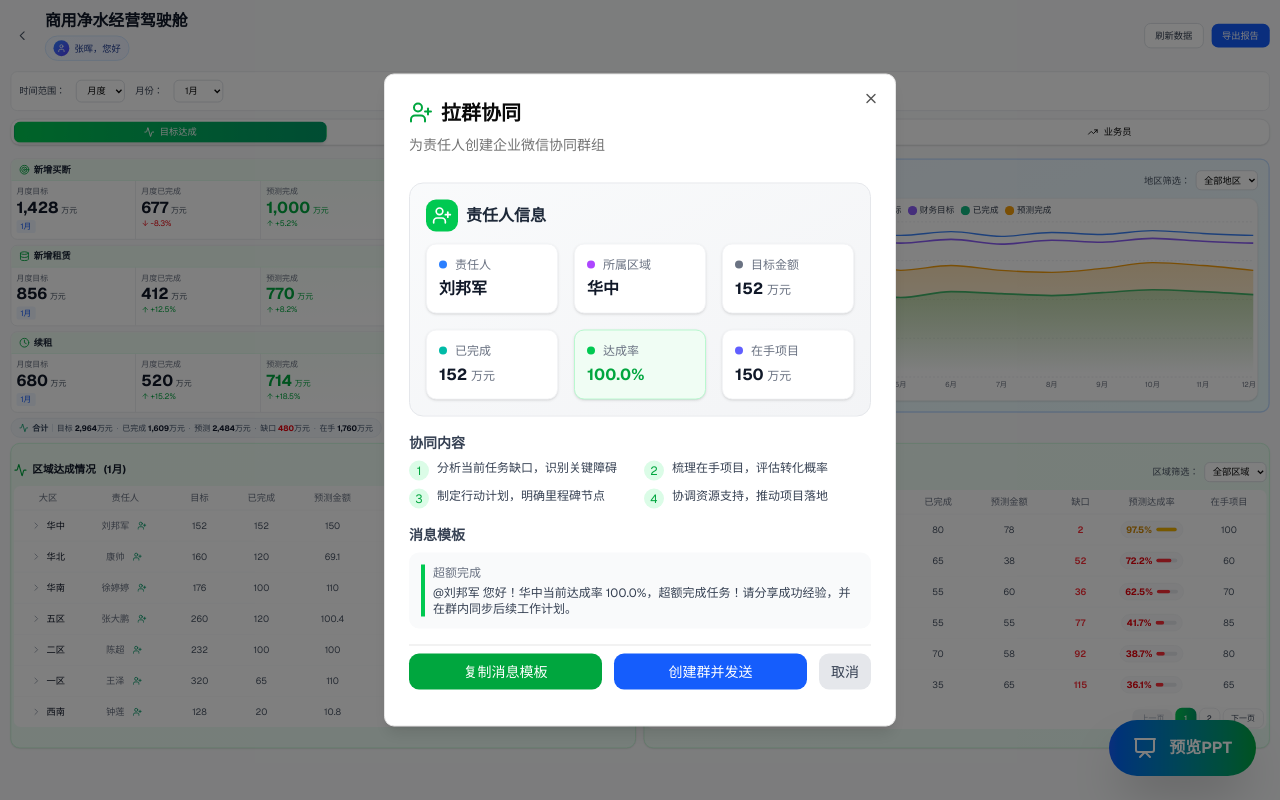
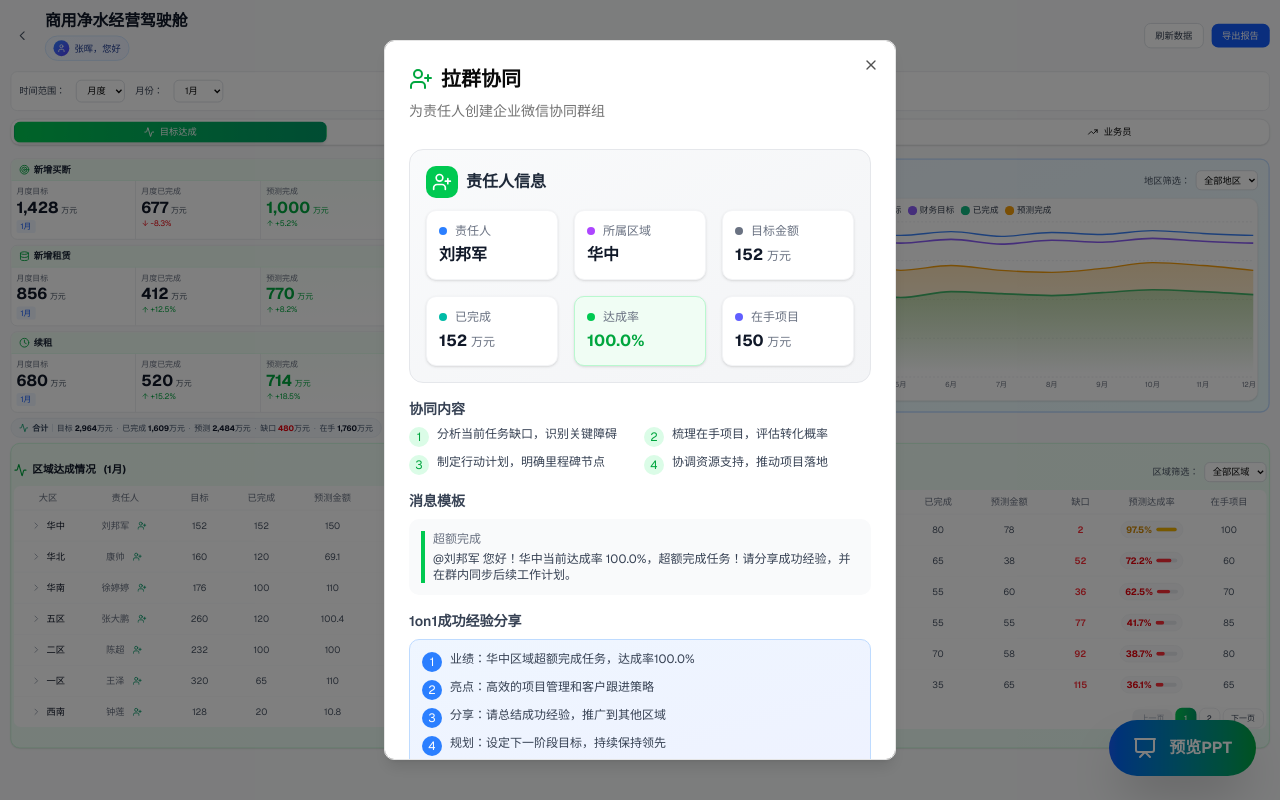
Before and after one commit to navylee1990/coze_jsc, a Next.js app: page /sales in a window 1280 px wide. Both pictures are taken after a click on the button 141 px from the left and 525 px from the top of the page. Built offline with nearby package versions, Linux system fonts and the light colour scheme.

Commit message:
feat: 在拉群弹窗中增加PIPP/1on1内容展示

```diff
--- a/src/app/sales/page.tsx
+++ b/src/app/sales/page.tsx
@@ -781,6 +781,41 @@ export default function SalesDashboard() {
         label: '超额完成',
         borderColor: 'border-green-500',
         message: `@${pullGroupDialog.ownerName} 您好！${pullGroupDialog.region || ''}${pullGroupDialog.city ? pullGroupDialog.city : ''}当前达成率 ${rate.toFixed(1)}%，超额完成任务！请分享成功经验，并在群内同步后续工作计划。`
+      };
+    }
+  };
+
+  // 根据达成率获取PIPP/1on1内容
+  const getPIPPContent = (rate: number) => {
+    if (rate < 80) {
+      return {
+        title: 'PIPP行动计划',
+        items: [
+          `目标：在${pullGroupDialog.region || ''}区域达成${pullGroupDialog.target || 0}万元的销售目标`,
+          `问题：当前达成率仅${rate.toFixed(1)}%，缺口${(pullGroupDialog.target && pullGroupDialog.completed ? (pullGroupDialog.target - pullGroupDialog.completed).toFixed(1) : 0)}万元`,
+          `计划：梳理在手项目${pullGroupDialog.pendingAmount || 0}万元，重点跟进高转化概率项目`,
+          `跟进：每周Review项目进展，及时调整策略`
+        ]
+      };
+    } else if (rate < 100) {
+      return {
+        title: '1on1沟通要点',
+        items: [
+          `肯定：${pullGroupDialog.region || ''}区域已完成${pullGroupDialog.completed || 0}万元，达成率${rate.toFixed(1)}%`,
+          `优势：在手项目储备充足，${pullGroupDialog.pendingAmount || 0}万元`,
+          `机会：聚焦重点客户，加速项目落地`,
+          `支持：如需资源协调，请及时提出`
+        ]
+      };
+    } else {
+      return {
+        title: '1on1成功经验分享',
+        items: [
+          `业绩：${pullGroupDialog.region || ''}区域超额完成任务，达成率${rate.toFixed(1)}%`,
+          `亮点：高效的项目管理和客户跟进策略`,
+          `分享：请总结成功经验，推广到其他区域`,
+          `规划：设定下一阶段目标，持续保持领先`
+        ]
       };
     }
   };
@@ -2784,6 +2819,25 @@ export default function SalesDashboard() {
                 </div>
               </div>
 
+              {/* PIPP/1on1 */}
+              {pullGroupDialog.rate !== undefined && (
+                <div>
+                  <h3 className="text-sm font-semibold text-gray-700 mb-2">{getPIPPContent(pullGroupDialog.rate).title}</h3>
+                  <div className="bg-gradient-to-br from-blue-50 to-indigo-50 rounded-lg p-3 border border-blue-200">
+                    <div className="space-y-2">
+                      {getPIPPContent(pullGroupDialog.rate).items.map((item, index) => (
+                        <div key={index} className="flex items-start gap-2">
+                          <div className="w-5 h-5 rounded-full bg-blue-500 text-white flex items-center justify-center text-xs flex-shrink-0">
+                            {index + 1}
+                          </div>
+                          <p className="text-xs text-gray-700 leading-tight">{item}</p>
+                        </div>
+                      ))}
+                    </div>
+                  </div>
+                </div>
+              )}
+
               {/* 操作按钮 */}
               <div className="flex gap-3 pt-2 border-t">
                 <button
```
